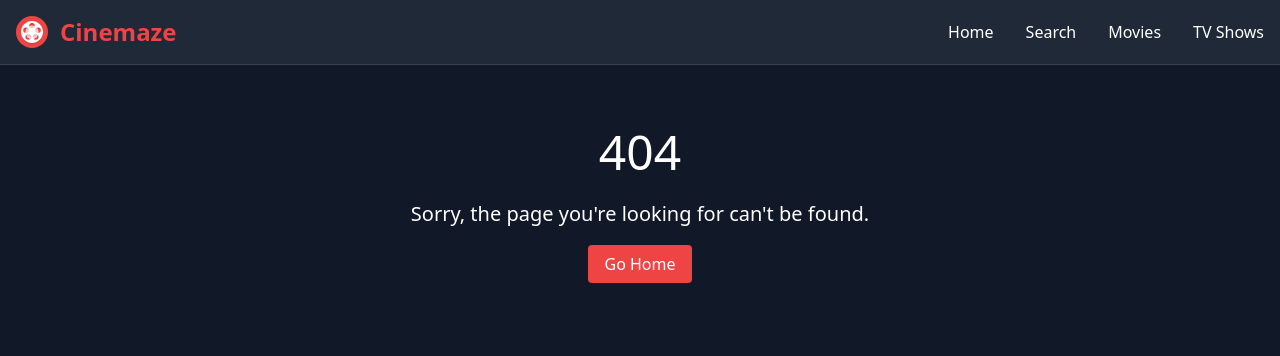
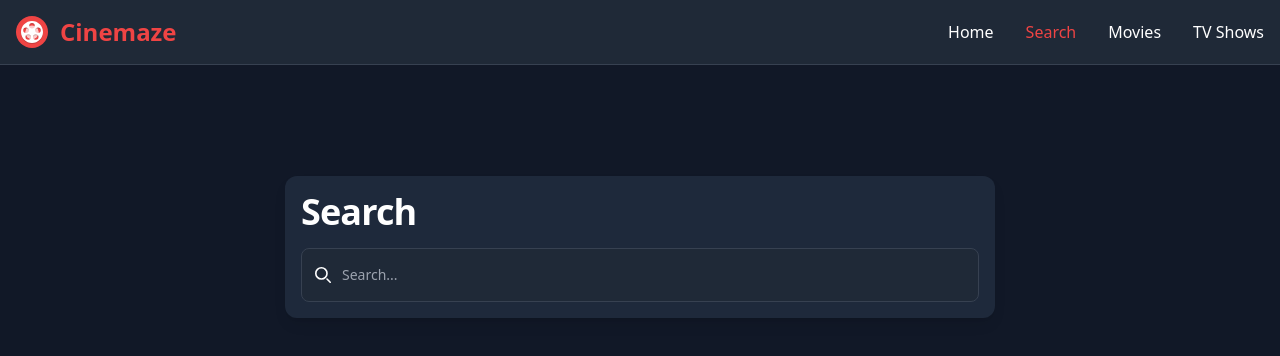
Before and after one commit to ewacuna/cinemaze, an Angular app: page /search in a window 1280 px wide. Before the commit this address led to /404. Shown: the top 356 px of the page. Built offline with nearby package versions, Linux system fonts and the light colour scheme.

Commit message:
feat: Add search base view

```diff
--- a/src/app/app.routes.ts
+++ b/src/app/app.routes.ts
@@ -5,6 +5,13 @@ export const routes: Routes = [
     path: 'home',
     loadComponent: () =>
       import('./modules/home/home.component').then((m) => m.HomeComponent),
+  },
+  {
+    path: 'search',
+    loadComponent: () =>
+      import('./modules/search/search.component').then(
+        (m) => m.SearchComponent
+      ),
   },
   {
     path: '404',
--- /dev/null
+++ b/src/app/modules/search/search.component.html
@@ -0,0 +1,48 @@
+<section class="container mx-auto">
+  <div
+    class="py-8 px-4 mx-auto max-w-screen-xl text-center lg:py-28 z-10 relative"
+  >
+    <div class="search-card w-full max-w-[710px] mx-auto p-4">
+      <div class="w-full max-w-[710px] mx-auto">
+        <h1
+          class="mb-4 text-2xl font-extrabold tracking-tight leading-none md:text-3xl lg:text-4xl text-white text-start"
+        >
+          Search
+        </h1>
+      </div>
+      <form class="w-full max-w-[710px] mx-auto">
+        <label for="search" class="mb-2 text-sm font-medium sr-only text-white">
+          Search a movie
+        </label>
+        <div class="relative">
+          <div
+            class="absolute inset-y-0 rtl:inset-x-0 start-0 flex items-center ps-3.5 pointer-events-none"
+          >
+            <svg
+              class="w-4 h-4 text-white"
+              aria-hidden="true"
+              xmlns="http://www.w3.org/2000/svg"
+              fill="none"
+              viewBox="0 0 20 20"
+            >
+              <path
+                stroke="currentColor"
+                stroke-linecap="round"
+                stroke-linejoin="round"
+                stroke-width="2"
+                d="m19 19-4-4m0-7A7 7 0 1 1 1 8a7 7 0 0 1 14 0Z"
+              />
+            </svg>
+          </div>
+          <input
+            type="text"
+            id="search"
+            class="block w-full p-4 ps-10 text-sm border rounded-lg bg-gray-800 border-gray-700 placeholder-gray-400 text-white focus:ring-blue-500 focus:border-blue-500"
+            placeholder="Search..."
+            required
+          />
+        </div>
+      </form>
+    </div>
+  </div>
+</section>
--- /dev/null
+++ b/src/app/modules/search/search.component.scss
@@ -0,0 +1,5 @@
+.search-card {
+  background-color: #1e293b;
+  border-radius: .75rem;
+  box-shadow: 0 8px 16px -4px #0000001a, 0 4px 4px -4px #0000001a;
+}
--- /dev/null
+++ b/src/app/modules/search/search.component.ts
@@ -0,0 +1,18 @@
+import {Component, OnInit, inject} from '@angular/core';
+import {Title} from '@angular/platform-browser';
+
+@Component({
+  selector: 'app-search',
+  standalone: true,
+  imports: [],
+  templateUrl: './search.component.html',
+  styleUrl: './search.component.scss',
+})
+export class SearchComponent implements OnInit {
+  // Services
+  private titleService: Title = inject(Title);
+
+  ngOnInit(): void {
+    this.titleService.setTitle('Cinemaze | Search');
+  }
+}
```
Also changed, not shown: 1 other file (tests, documents, lock files or other folders).
